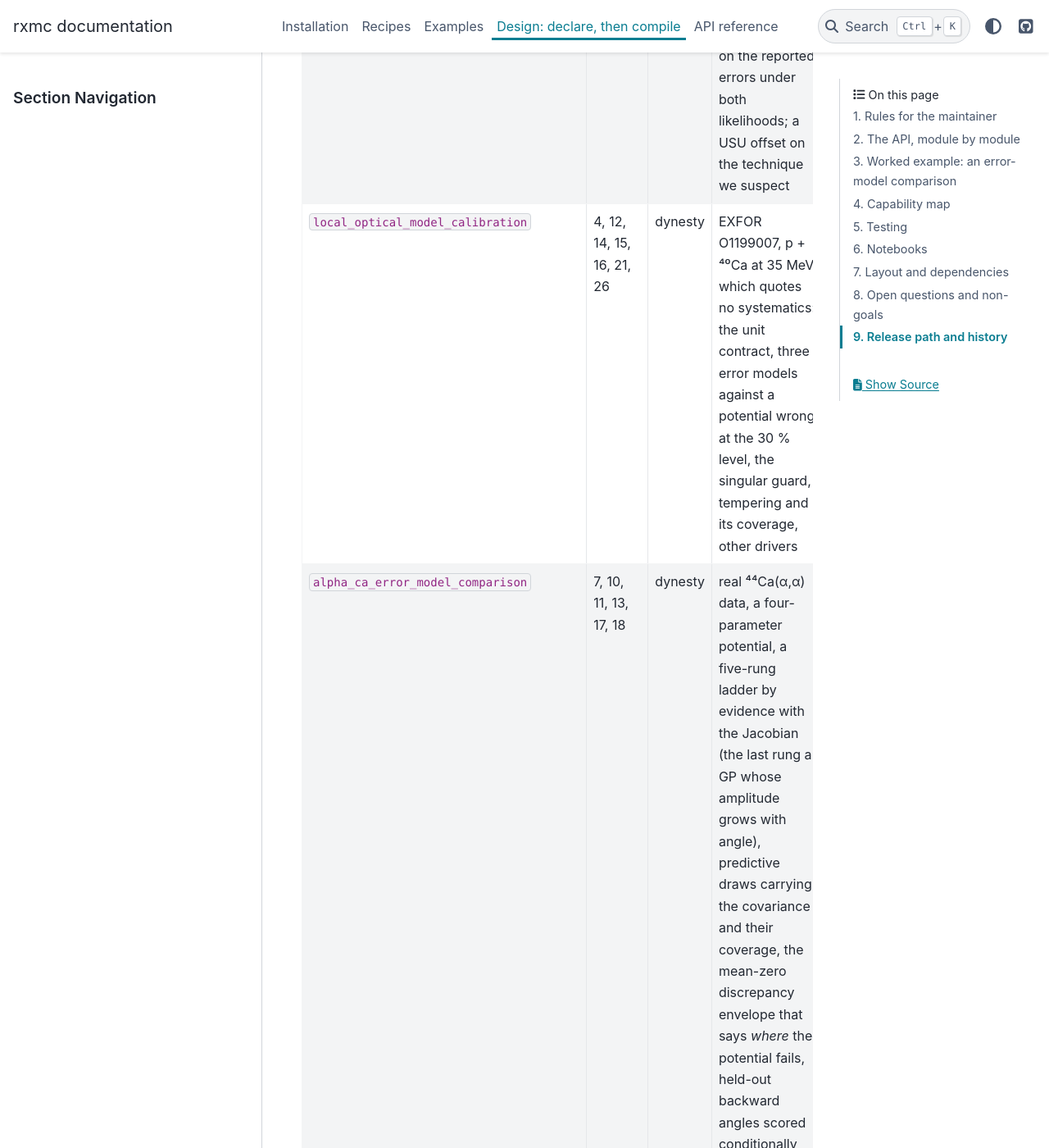
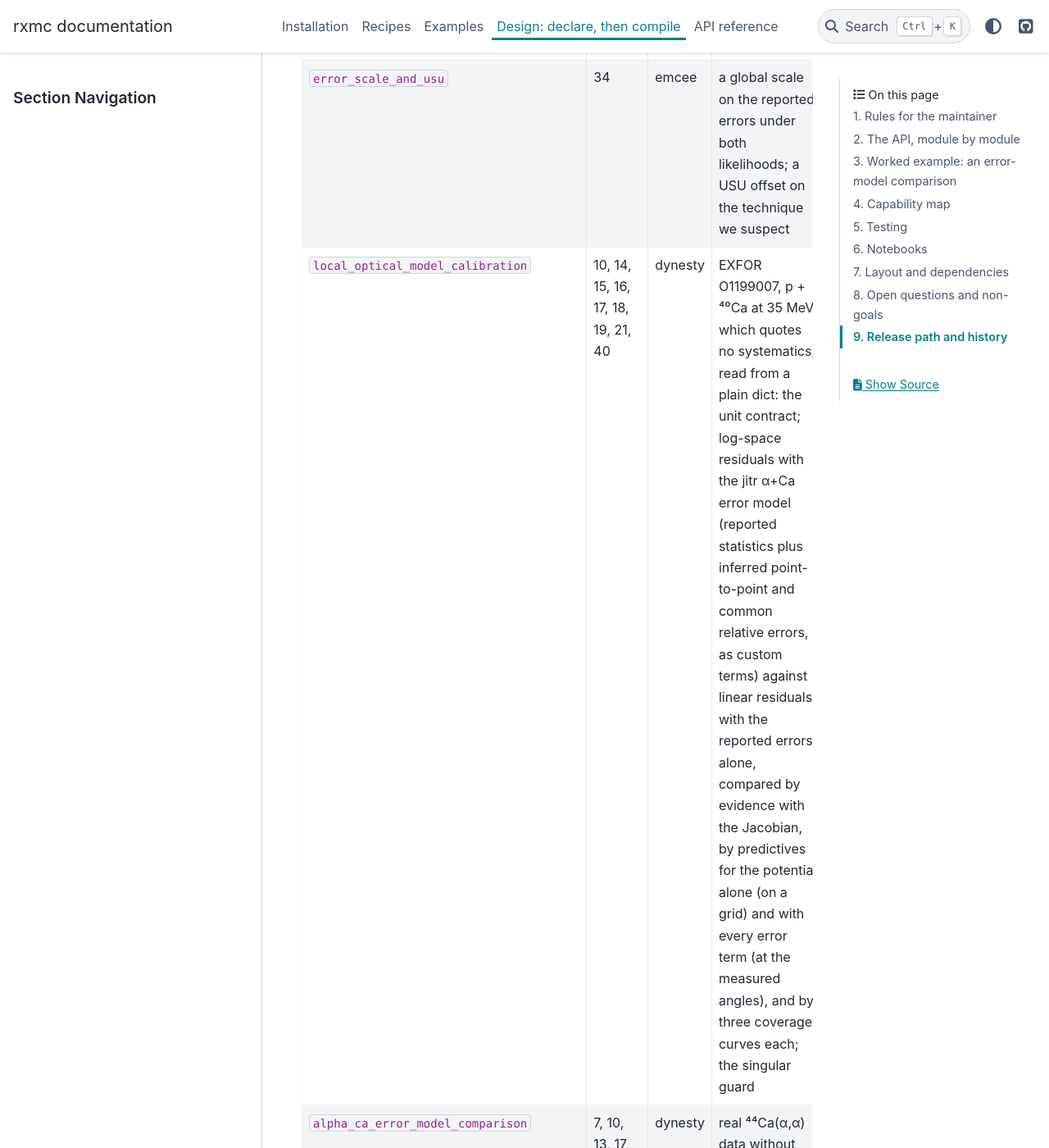
Before and after one commit to beykyle/rxmc, a Sphinx documentation site: the page built from docs/design.md, in a window 1280 px wide and 1400 px high, scrolled down 21460 px. Shown: the whole window at 82% size. Built offline with Sphinx 7.4.7 and the PyData theme 0.15.4, drawn with Linux system fonts in a browser that asks for light colours; pages that are not in the unit, such as notebooks, are missing from menus; the version number could not be read and is left out; some of the changed text lies outside the part shown.

Commit message:
Rebuild the two reaction notebooks on the jitr error model
Both now compare in log space with the same error model the jitr
quickstart uses -- reported statistics plus an inferred point-to-point
and an inferred common relative error, written as custom terms -- rather
than each inventing its own ladder.

local_optical_model_calibration reads EXFOR O1199007 from a plain dict
(no exfor_tools import), and scores the jitr model against linear
residuals with the reported errors alone: by evidence with the Jacobian,
by the predictive for the potential alone on a grid and the full
predictive at the measured angles, and by three coverage curves each.

alpha_ca_error_model_comparison keeps the Matern GP in angle, with its
length-scale prior spanning one point spacing to the full range, and
compares a constant amplitude against one growing as an inferred power
of q.  Its cut is shorter than the full study, which section 3 of the
design still describes.

Citation lines and the design's table follow the new contents.

````diff
--- a/docs/design.md
+++ b/docs/design.md
@@ -518,9 +518,11 @@
 
 ## 3. Worked example: an error-model comparison
 
-The shape of `examples/alpha_ca_error_model_comparison.ipynb`: real data
-without reported errors, one potential, a ladder of covariances compared by
-evidence and by held-out prediction.
+The α+⁴⁴Ca study in its full form: real data without reported errors, one
+potential, a ladder of covariances compared by evidence and by held-out
+prediction.  The notebook `examples/alpha_ca_error_model_comparison.ipynb` is
+a shorter cut of it, two Gaussian-process amplitudes on top of the `jitr`
+error model, with its predictives on a fine grid.
 
 ```python
 import numpy as np, dynesty, rxmc as rx
@@ -670,8 +672,8 @@
 | `gp_discrepancy` | 7 | emcee, dynesty | mean-zero discrepancies with amplitudes growing in x: four rungs on a toy line, three on n+⁴⁰Ca missing its surface absorption; the three predictive objects (model plus discrepancy, plus experimental, and the conditioned regression it does not use), with the equations | 483 s |
 | `robust_likelihoods` | 9, 12, 39 | emcee | Student-t versus Gaussian on three gross outliers; the iterative rejection loop, including the round that over-rejects and recovers; tempering a correctly specified 200-point line, with the prior on the corner plot and the predictive coverage | 80 s |
 | `error_scale_and_usu` | 34 | emcee | a global scale on the reported errors under both likelihoods; a USU offset on the technique we suspect | 90 s |
-| `local_optical_model_calibration` | 4, 12, 14, 15, 16, 21, 26 | dynesty | EXFOR O1199007, p + ⁴⁰Ca at 35 MeV, which quotes no systematics: the unit contract, three error models against a potential wrong at the 30 % level, the singular guard, tempering and its coverage, other drivers | 1565 s |
-| `alpha_ca_error_model_comparison` | 7, 10, 11, 13, 17, 18 | dynesty | real ⁴⁴Ca(α,α) data, a four-parameter potential, a five-rung ladder by evidence with the Jacobian (the last rung a GP whose amplitude grows with angle), predictive draws carrying the covariance and their coverage, the mean-zero discrepancy envelope that says *where* the potential fails, held-out backward angles scored conditionally | 1280 s |
+| `local_optical_model_calibration` | 10, 14, 15, 16, 17, 18, 19, 21, 40 | dynesty | EXFOR O1199007, p + ⁴⁰Ca at 35 MeV, which quotes no systematics, read from a plain dict: the unit contract; log-space residuals with the jitr α+Ca error model (reported statistics plus inferred point-to-point and common relative errors, as custom terms) against linear residuals with the reported errors alone, compared by evidence with the Jacobian, by predictives for the potential alone (on a grid) and with every error term (at the measured angles), and by three coverage curves each; the singular guard | 929 s |
+| `alpha_ca_error_model_comparison` | 7, 10, 13, 17, 18, 19, 40 | dynesty | real ⁴⁴Ca(α,α) data without reported errors, in log space with the jitr error model (inferred point-to-point and common relative errors as custom terms); a Matérn GP in angle, its length-scale prior spanning one point spacing to the full range, with a constant amplitude against one growing as an inferred power of q, by evidence; the potential alone and the full predictive on a fine grid, their coverage, and the mean-zero envelope that says *where* the potential fails | 426 s |
 | `hierarchical_calibration` | 22, 24, 30, 35, 38 | dynesty | eight schools, with the shrinkage explained rather than assumed; a hierarchy on the physics parameters recovering the evidence a misspecified energy dependence threw away, scored in sample and at a held-out energy | 748 s |
 
 **`hierarchical_calibration` in detail.**  The truth is
````
Also changed, not shown: 3 other files.
